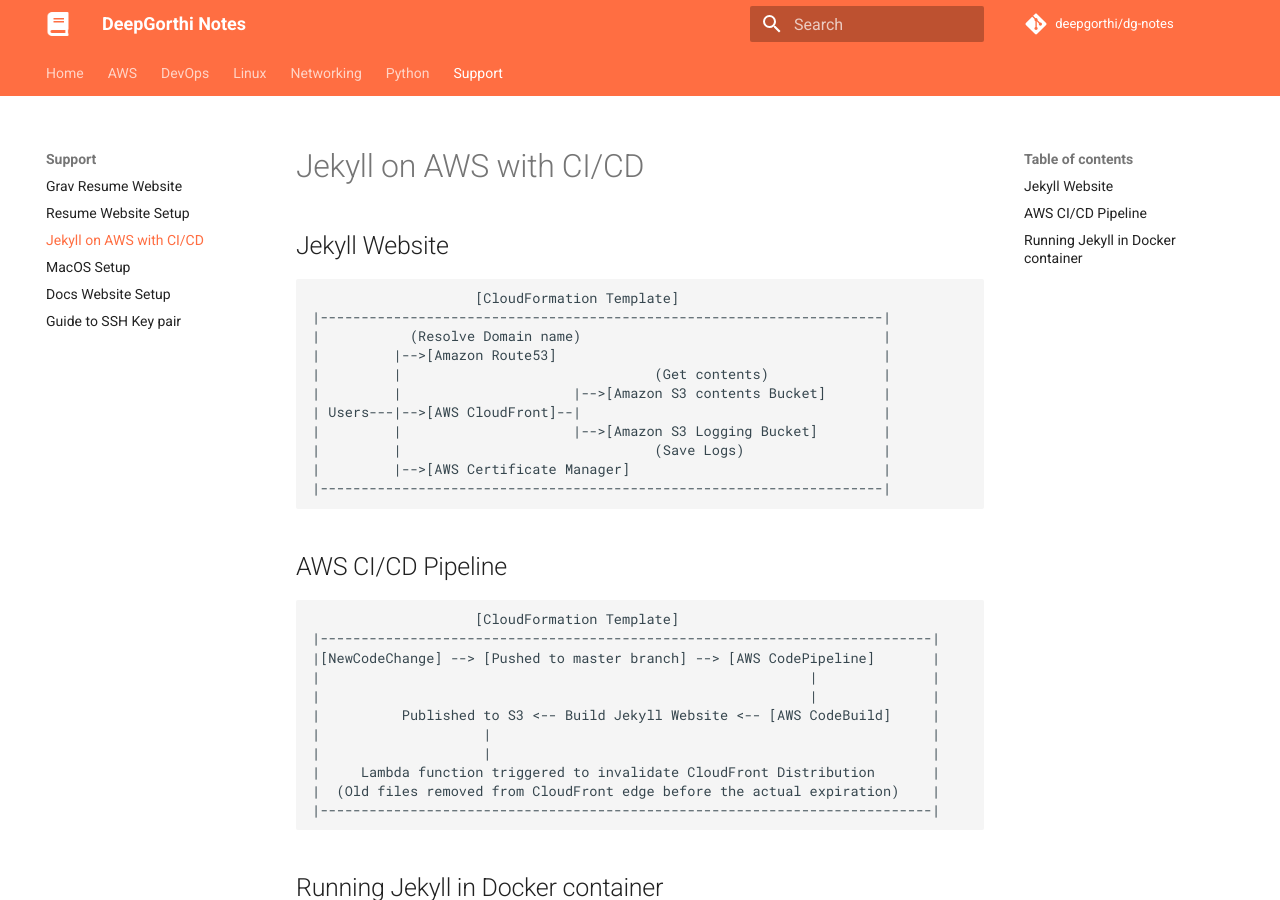
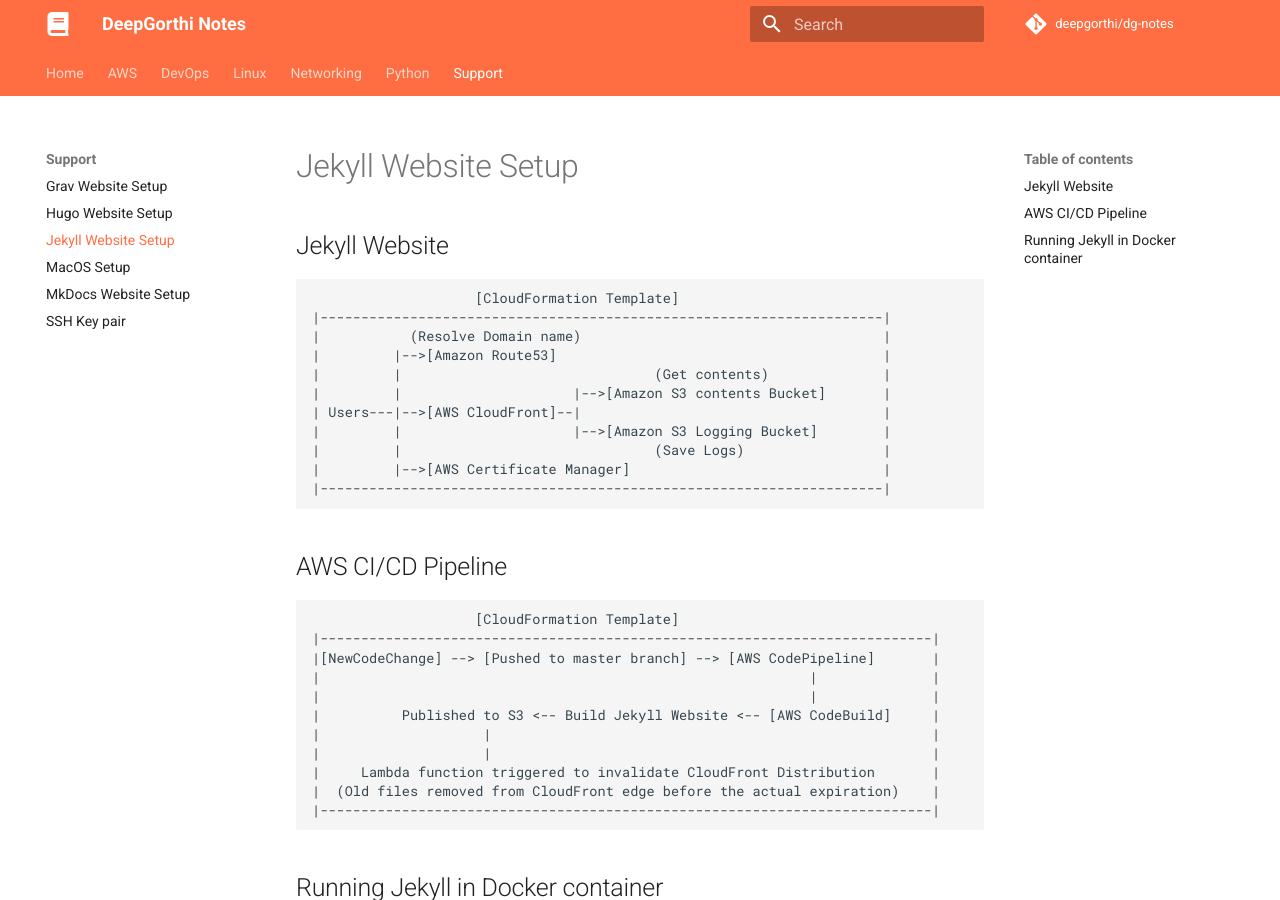
Before and after one commit to deepgorthi/dg-notes, an MkDocs documentation site: the page built from docs/Support/jekyll-website.md, in a window 1280 px wide and 900 px high. Built offline with MkDocs 1.6.1 and Material for MkDocs 9.7.7, drawn with Linux system fonts in a browser that asks for light colours; comment, search, counter and statistics services are not loaded.

Commit message:
title update

```diff
--- a/docs/Support/grav-website.md
+++ b/docs/Support/grav-website.md
@@ -1,4 +1,4 @@
-# Grav Resume Website
+# Grav Website Setup
 
 ## Setup from GitHub
 
--- a/docs/Support/hugo-website.md
+++ b/docs/Support/hugo-website.md
@@ -1,4 +1,4 @@
-# Resume Website Setup
+# Hugo Website Setup
 
 ## Installation
 
--- a/docs/Support/jekyll-website.md
+++ b/docs/Support/jekyll-website.md
@@ -1,4 +1,4 @@
-# Jekyll on AWS with CI/CD
+# Jekyll Website Setup
 
 
 ## Jekyll Website
--- a/docs/Support/mkdocs-website.md
+++ b/docs/Support/mkdocs-website.md
@@ -1,4 +1,4 @@
-# Docs Website Setup
+# MkDocs Website Setup
 
 ## Installation
 
--- a/docs/Support/ssh-key-pair.md
+++ b/docs/Support/ssh-key-pair.md
@@ -1,4 +1,4 @@
-# Guide to SSH Key pair
+# SSH Key pair
 
 This is on Linux.
 
```
